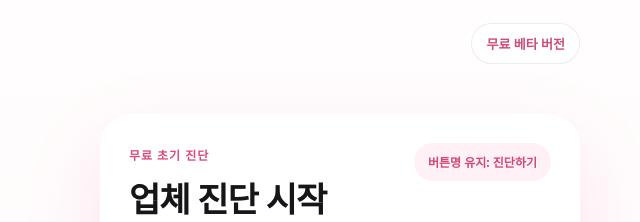
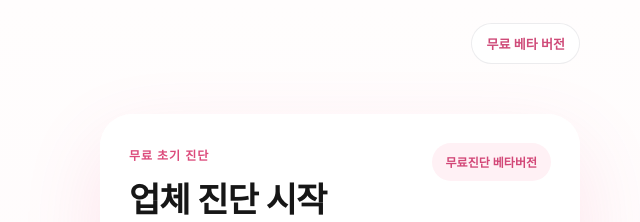
Before and after one commit to DcoyA/marketing, a website: page index.html in a window 1280 px wide. Shown: the top 222 px of the page, 640-1280 px from the left. Drawn offline with Linux system fonts and the light colour scheme; a web font is replaced by a local one.

Commit message:
Update index.html

```diff
--- a/index.html
+++ b/index.html
@@ -63,7 +63,7 @@
               <span class="form-kicker">무료 초기 진단</span>
               <h2>업체 진단 시작</h2>
             </div>
-            <div class="form-chip">버튼명 유지: 진단하기</div>
+            <div class="form-chip">무료진단 베타버전</div>
           </div>
 
           <form id="diagnosisForm" class="form-grid" onsubmit="return false;">
```
